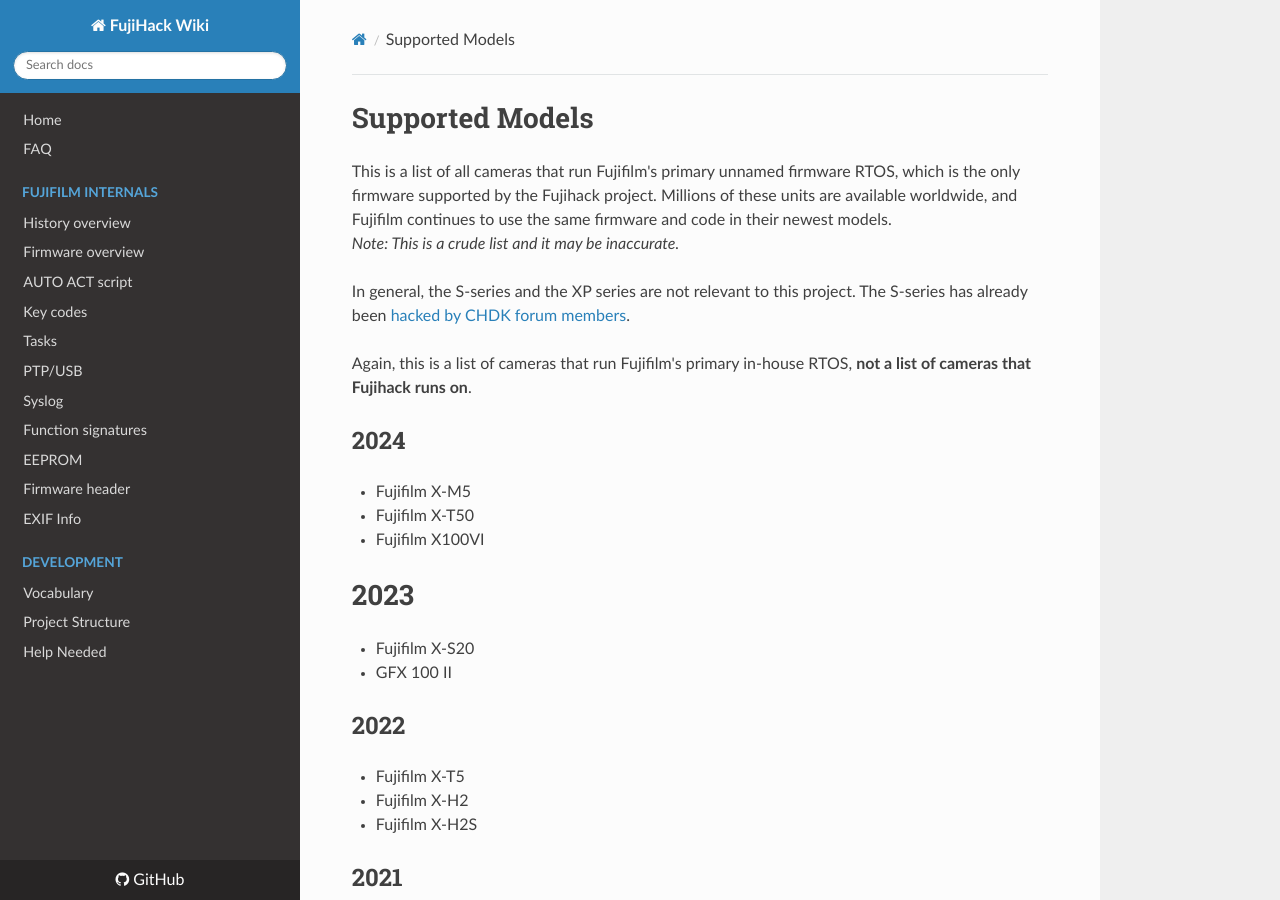
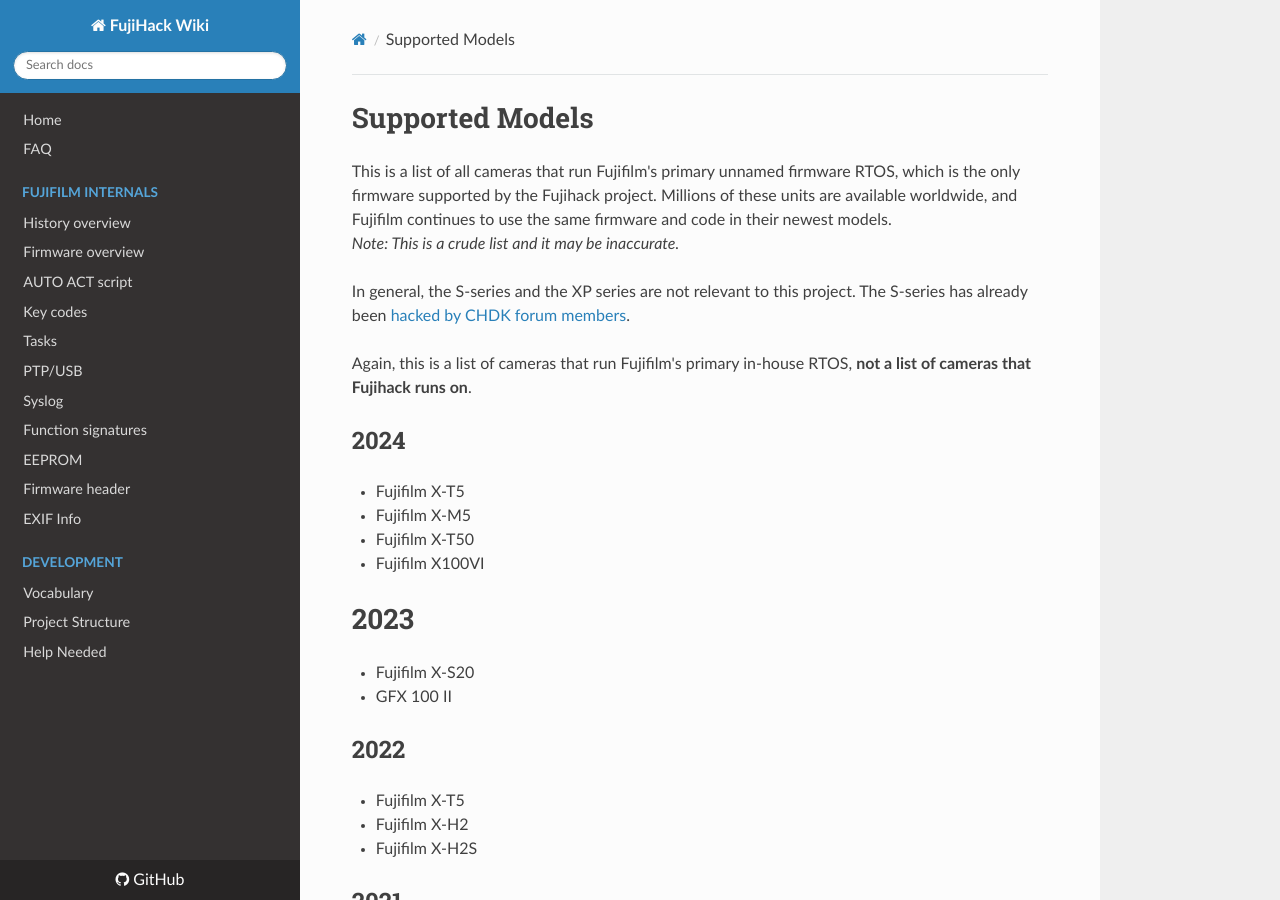
Before and after one commit to fujihack/wiki, an MkDocs documentation site: the page built from docs/supported.md, in a window 1280 px wide and 900 px high. Built offline with MkDocs 1.6.1, drawn with Linux system fonts in a browser that asks for light colours; nearby versions of some CDN libraries.

Commit message:
Update supported.md

```diff
--- a/docs/supported.md
+++ b/docs/supported.md
@@ -8,6 +8,7 @@
 Again, this is a list of cameras that run Fujifilm's primary in-house RTOS, **not a list of cameras that Fujihack runs on**.
 
 ## 2024
+- Fujifilm X-T5
 - Fujifilm X-M5
 - Fujifilm X-T50
 - Fujifilm X100VI
```
